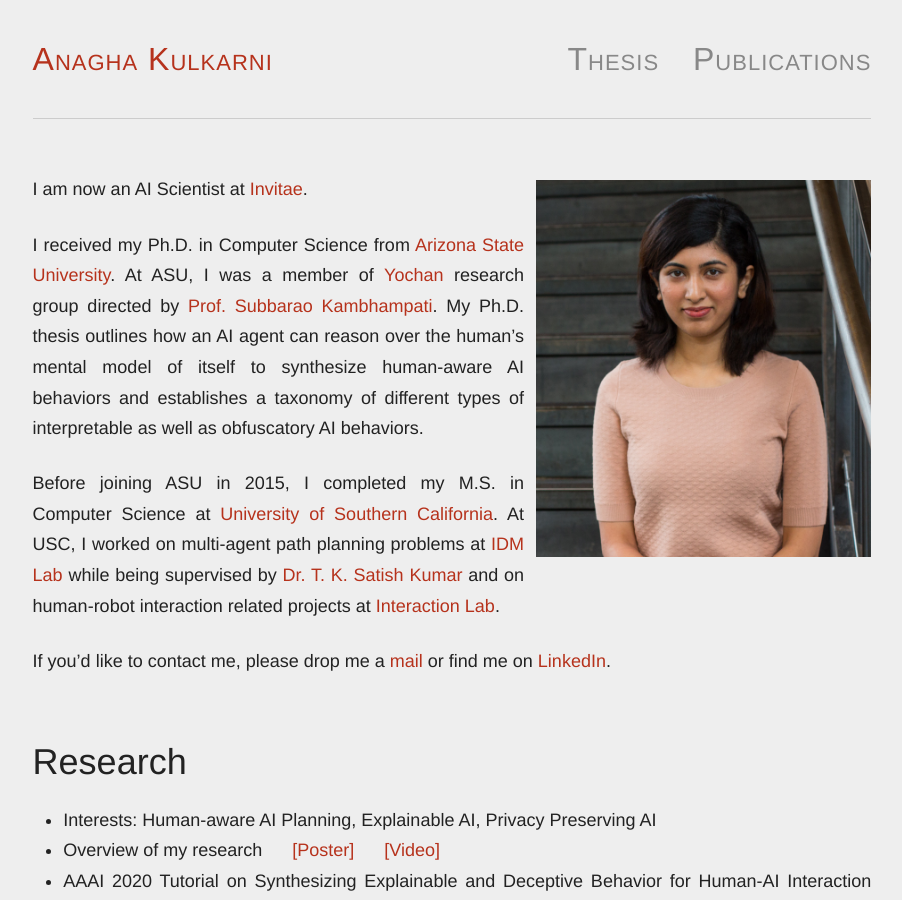
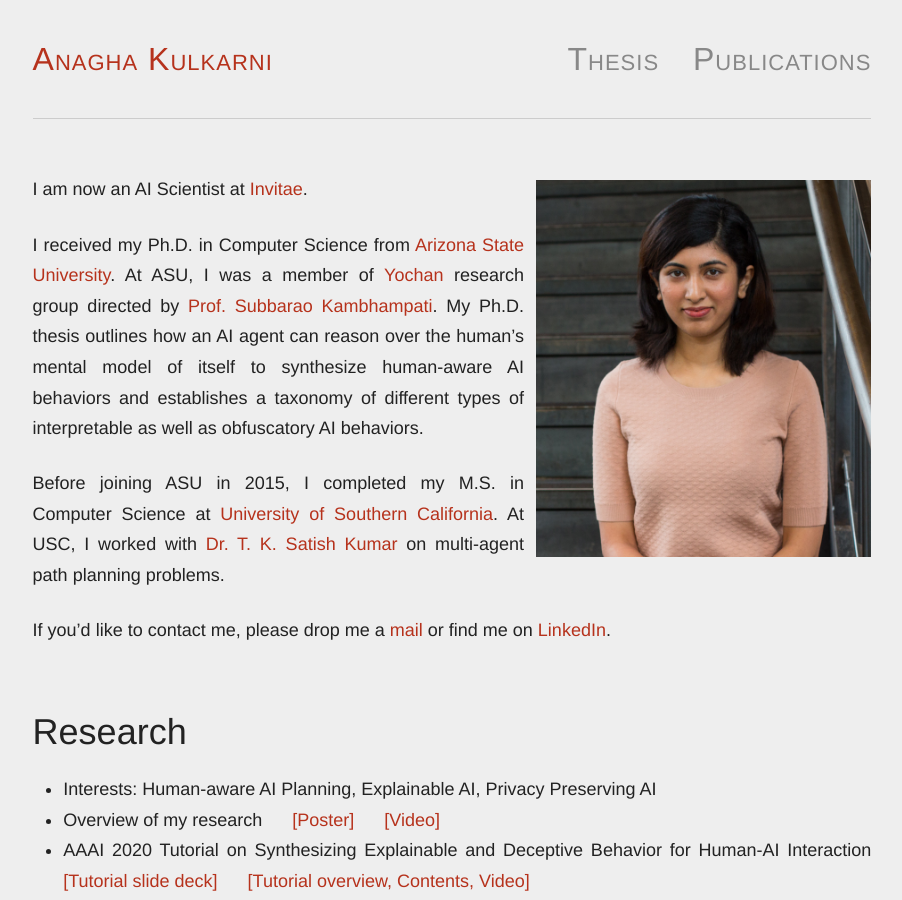
Before and after one commit to AnaghaK/anaghak.github.io, a Jekyll site: the page built from index.md, in a window 1280 px wide and 900 px high. Shown: the whole window, without its empty margins (188-1090 px from the left). Built offline with Jekyll 4.4.1, drawn with Linux system fonts in a browser that asks for light colours.

Commit message:
Updated intro

```diff
--- a/index.md
+++ b/index.md
@@ -98,13 +98,13 @@ pubs:
 
 ---
 
-{% include image.html url="images/anagha.jpg" caption="" max_width="3px" align="right" %}
+{% include image.html url="images/anagha.jpg" caption="" max_width="3.5px" align="right" %}
 
 I am now an AI Scientist at [Invitae](https://www.invitae.com/en){:target="_blank"}.
 
 I received my Ph.D. in Computer Science from [Arizona State University](http://www.asu.edu){:target="_blank"}. At ASU, I was a member of [Yochan](https://yochan-lab.github.io/home/){:target="_blank"} research group directed by [Prof. Subbarao Kambhampati](http://rakaposhi.eas.asu.edu/){:target="_blank"}. My Ph.D. thesis outlines how an AI agent can reason over the human’s mental model of itself to synthesize human-aware AI behaviors and establishes a taxonomy of different types of interpretable as well as obfuscatory AI behaviors.
 
-Before joining ASU in 2015, I completed my M.S. in Computer Science at [University of Southern California](http://www.usc.edu){:target="_blank"}. At USC, I worked on multi-agent path planning problems at [IDM Lab](http://idm-lab.org){:target="_blank"} while being supervised by [Dr. T. K. Satish Kumar](https://www.tkskwork.org/){:target="_blank"} and on human-robot interaction related projects at [Interaction Lab](http://robotics.usc.edu/interaction/){:target="_blank"}.
+Before joining ASU in 2015, I completed my M.S. in Computer Science at [University of Southern California](http://www.usc.edu){:target="_blank"}. At USC, I worked with [Dr. T. K. Satish Kumar](https://www.tkskwork.org/){:target="_blank"} on multi-agent path planning problems.
 
 If you'd like to contact me, please drop me a [mail](mailto:kulkarni.p.anagha@gmail.com) or find me on [LinkedIn](https://www.linkedin.com/in/anaghapk){:target="_blank"}.
 
```
